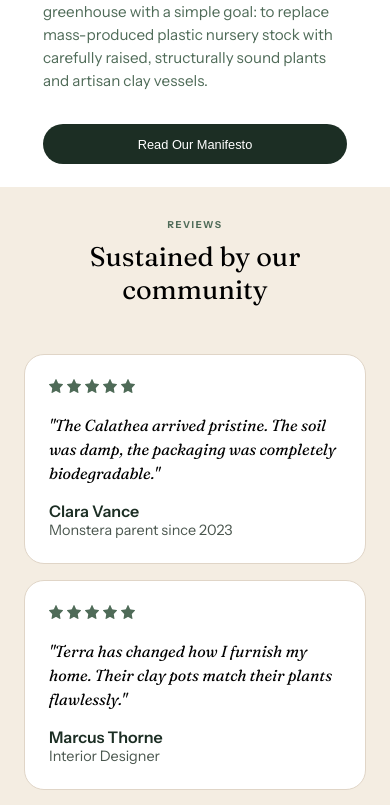
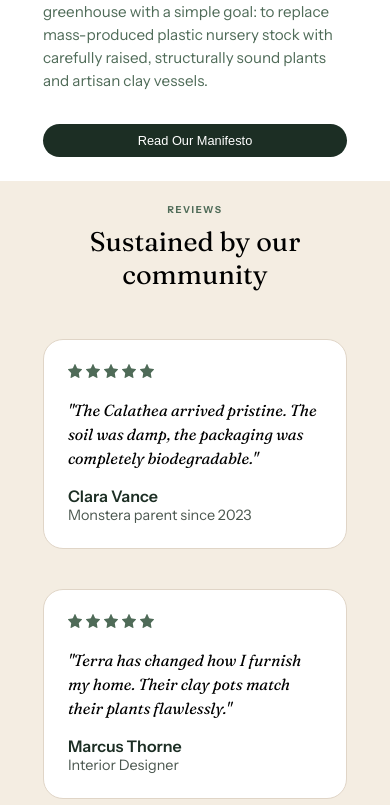
Before and after one commit to knaur-onn/Terra, a React (Vite) app: page / in a window 390 px wide. Shown: the part 5562-6367 px from the top of the page. Built offline with nearby package versions, Linux system fonts and the light colour scheme.

Commit message:
Improved the responsiveness of the Reviews section by utilizing flex-wrap

```diff
--- a/src/styles/About.css
+++ b/src/styles/About.css
@@ -67,8 +67,8 @@
     width: 100%;;
     justify-content: center;
     align-items: center;
-    padding-block: min(1em, 4%);
-    padding-inline: min(0.6em, 8%);
+    padding-block: min(0.7em, 4%);
+    padding-inline: min(0.2em, 8%);
     border: none;
     border-radius: 20px;
     font-family: "Intrument Sans", sans-serif;
--- a/src/styles/Card.css
+++ b/src/styles/Card.css
@@ -3,7 +3,6 @@
 
 .card-container{
     background-color: white;
-    /* padding: 1.4rem 1.5rem; */
     padding-block: min(3em, 9%);
     padding-inline: min(2em, 8%);
     border: solid 1px #E0D5C7;
--- a/src/styles/Landing.css
+++ b/src/styles/Landing.css
@@ -55,7 +55,8 @@
     height: auto;
     border: none;
     border-radius: 20px;
-    padding: min(0.7em, 4%) min(0.2em, 8%);
+    padding-block: min(0.7em, 4%);
+    padding-inline: min(0.2em, 8%);
     font-size: clamp(0.8rem, 1vw, 2rem);
     flex: 1 1 200px;
 }
--- a/src/styles/Reviews.css
+++ b/src/styles/Reviews.css
@@ -3,13 +3,22 @@
 
 .reviews-section{
     background-color: #F4EDE2;
-    padding: 2rem 1.5rem;
+    padding-block: min(3em, 6%);
+    padding-inline: clamp(1rem, 11vw, 20rem);
 }
 
-@media (min-width: 768px) {
+
+.reviews-card{
+    display: flex;
+    flex-wrap: wrap;
+    justify-content: center;
+    gap: 1.5rem;
+}
+
+/* @media (min-width: 768px) {
     .reviews-card{
         display: grid;
         grid-template-columns: 1fr 1fr 1fr;
         gap: 1.2rem;
     }
-}
+} */
--- a/src/styles/ReviewsCard.css
+++ b/src/styles/ReviewsCard.css
@@ -7,6 +7,8 @@
     border: solid #E0D5C7 1px;
     border-radius: 20px;
     margin-bottom: 1rem;
+    flex: 1 1 200px;
+    max-width: 400px;
 }
 
 .reviews-text{
```
